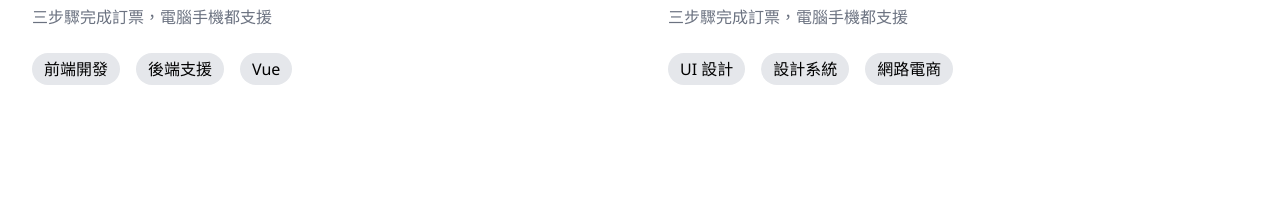
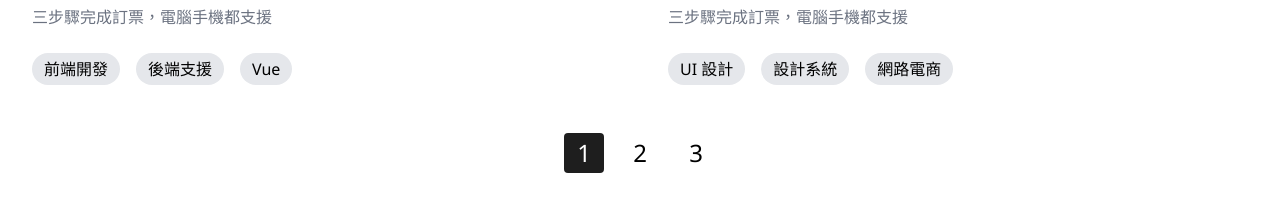
Before and after one commit to Aya-X/newbie-main-2024-w2, a website built with Vite: page index.html in a window 1280 px wide. Shown: the part 1271-1482 px from the top of the page. Before the commit the page ends 1356 px from the top, so only its background shows below. Built offline with nearby package versions, Linux system fonts and the light colour scheme.

Commit message:
feat: Add layout of pagination
- 新增分頁的排版

```diff
--- a/index.html
+++ b/index.html
@@ -20,8 +20,9 @@
   </div> -->
 
   <div id="app" class="leading-normal ff-noto">
-    <main class="my-container mb-18">
-      <ul class="flex flex-col gap-12 md:grid md:grid-cols-2 md:gap-6">
+    <main class="my-container mb-20 md:mb-[120px]">
+      <ul
+        class="mb-12 flex flex-col gap-12 md:mb-18 md:grid md:grid-cols-2 md:gap-6">
         <!-- Card 1 -->
         <li>
           <figure class="mb-4 rounded-lg outline outline-1 outline-gray-200">
@@ -252,6 +253,26 @@
           </div>
         </li>
       </ul>
+
+      <div class="flex justify-center items-center">
+        <ul class="flex gap-4 text-center text-2xl">
+          <li>
+            <button type="button"
+              class="flex justify-center items-center w-10 h-10 rounded bg-[--primary-800] text-white">
+              1</button>
+          </li>
+          <li>
+            <button type="button"
+              class="flex justify-center items-center w-10 h-10 rounded hover:border">
+              2</button>
+          </li>
+          <li>
+            <button type="button"
+              class="flex justify-center items-center w-10 h-10 rounded hover:border">
+              3</button>
+          </li>
+        </ul>
+      </div>
     </main>
     <!-- end of work-list -->
   </div>
```
